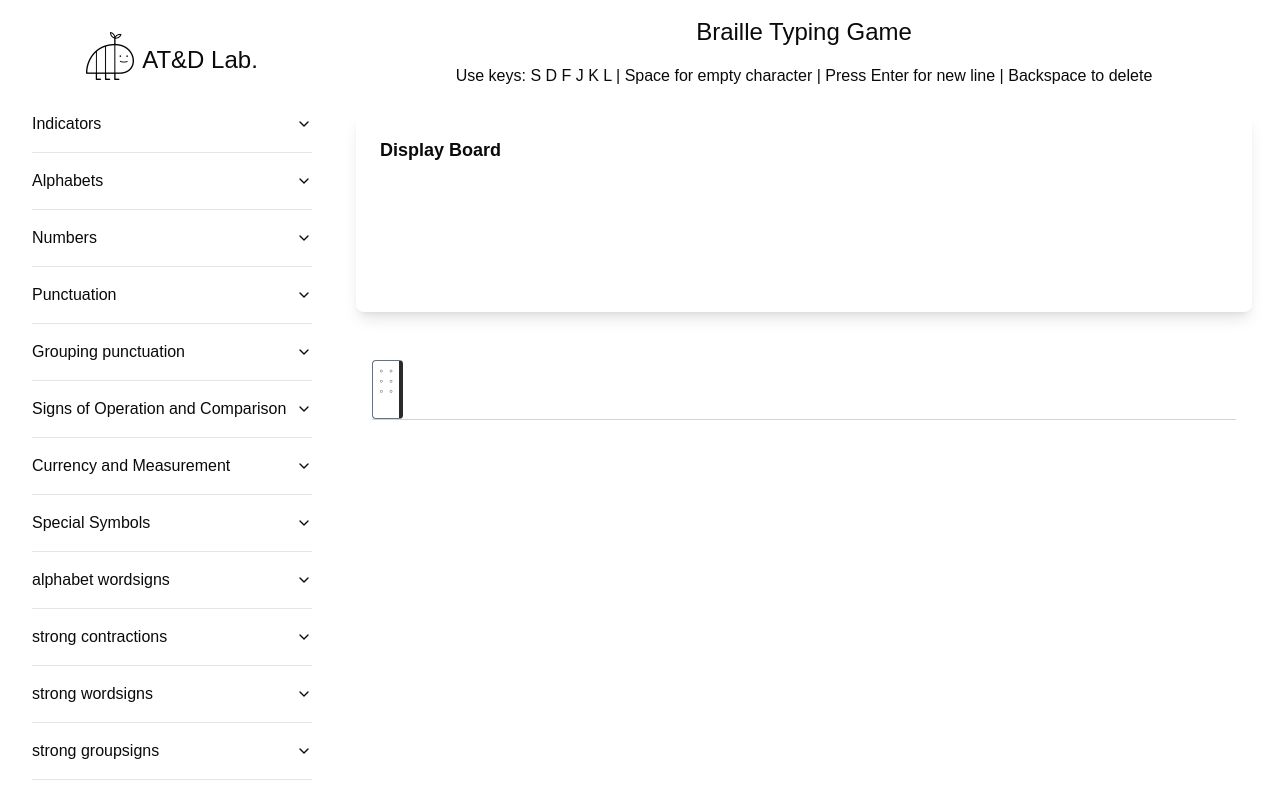
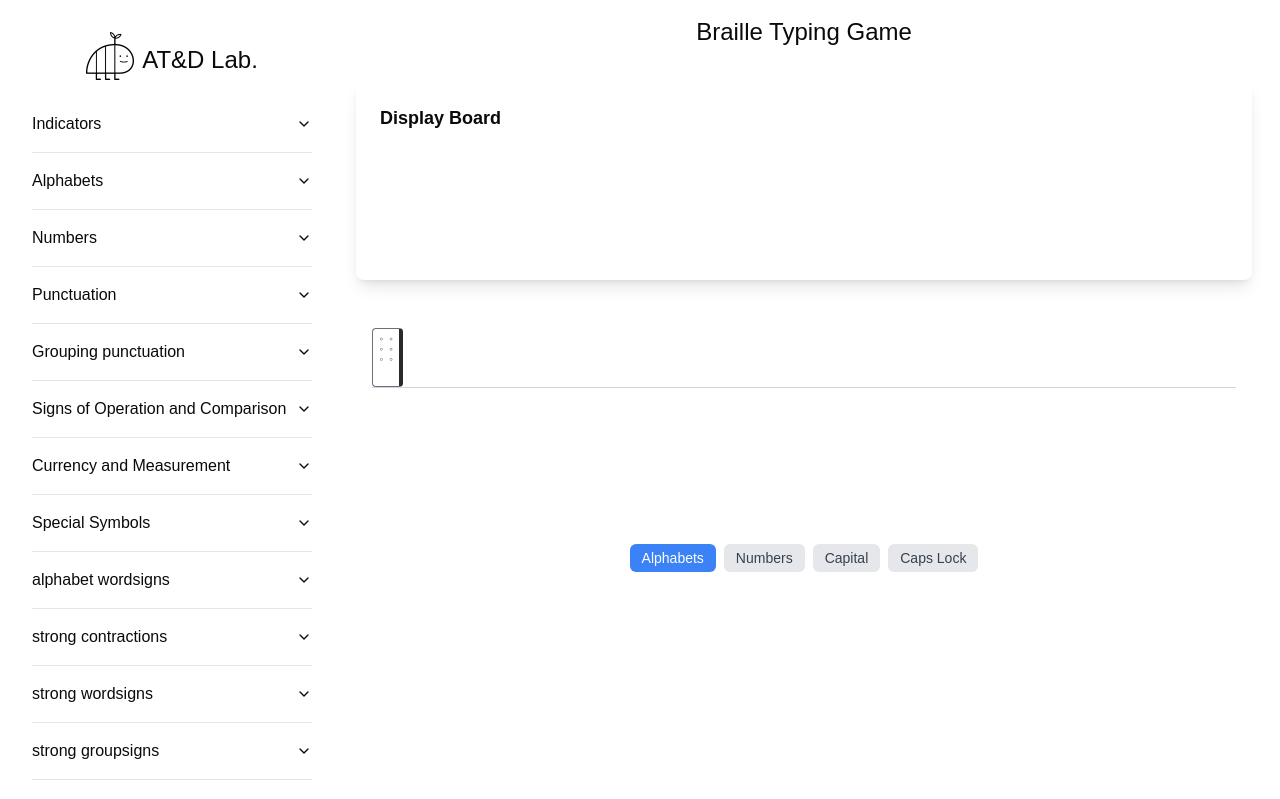
Before and after one commit to synicalToo/english-braille-application-html, a Next.js app: page /typing in a window 1280 px wide. Shown: the top 799 px of the page. Built offline with nearby package versions, Linux system fonts and the light colour scheme.

Commit message:
add typing mode and impose display board row limit

```diff
--- a/src/components/root/screen.tsx
+++ b/src/components/root/screen.tsx
@@ -5,6 +5,9 @@ import { BrailleFont } from "@/components/customUI/brailleFont";
 import { findBrailleMatch, keyToDotMap, updateBinaryPattern, findCombinedBrailleMatch } from "@/utils/gameplayUtils";
 import { BrailleEncodings } from "@/contents/en/brailleData";
 import { speakText } from "@/utils/audioUtils";
+import { TypingMode } from "@/lib/constants";
+
+const MAX_DISPLAY_ROWS = 5;
 
 export default function Screen() {
   const [pressedKeys, setPressedKeys] = useState<Set<string>>(new Set());
@@ -20,15 +23,13 @@ export default function Screen() {
     }
     return true;
   });
+  const [currentTypingMode, setCurrentTypingMode] = useState<TypingMode>(TypingMode.Alphabets);
 
-  // Helper function to get speech text
   const getSpeechText = (match: any) => {
     if (!match) return "";
-    // Always use title for indicators, punctuation, and symbols
     if (match.title && (match.symbol || match.title.includes("indicator") || match.title.includes("parentheses") || match.title.includes("bracket") || match.title.includes("quotation"))) {
       return match.title;
     }
-    // Use symbol or fallback to title for other cases
     return match.symbol || match.title;
   };
 
@@ -46,12 +47,11 @@ export default function Screen() {
     const handleKeyDown = (e: KeyboardEvent) => {
       if (e.key === "Enter") {
         if (keystrokeHistory.length > 0) {
-          // Speak the entire line before pushing to display board
           if (audioEnabled) {
             const lineText = keystrokeHistory.map((entry) => getSpeechText(entry.match)).join(" ");
             speakText(lineText, audioEnabled);
           }
-          setDisplayBoard((prev) => [...prev, keystrokeHistory]);
+          updateDisplayBoard(keystrokeHistory);
           setKeystrokeHistory([]);
         }
         return;
@@ -64,7 +64,6 @@ export default function Screen() {
         return;
       } else if (e.key === " ") {
         e.preventDefault();
-        // Only allow space if it's not the first character
         if (keystrokeHistory.length === 0) return;
 
         const spacePattern = "000000";
@@ -102,7 +101,6 @@ export default function Screen() {
         newPressedKeys.delete(e.key.toLowerCase());
         setPressedKeys(newPressedKeys);
 
-        // Speak immediately when all keys are released
         if (newPressedKeys.size === 0) {
           const currentPatternStr = currentPattern.join("");
           const match = findBrailleMatch(currentPatternStr);
@@ -116,7 +114,6 @@ export default function Screen() {
             }
           }
 
-          // Continue with existing pattern matching logic
           const lastEntry = keystrokeHistory[keystrokeHistory.length - 1];
           if (lastEntry?.match.keystroke.length > 1) {
             const combinedMatch = findCombinedBrailleMatch(lastEntry.pattern, currentPatternStr);
@@ -164,6 +161,13 @@ export default function Screen() {
     };
   }, [pressedKeys, currentPattern, keystrokeHistory, audioEnabled]);
 
+  const updateDisplayBoard = (newRow: Array<{ pattern: string; match: any }>) => {
+    setDisplayBoard((prevBoard) => {
+      const updatedBoard = [...prevBoard, newRow];
+      return updatedBoard.slice(-MAX_DISPLAY_ROWS);
+    });
+  };
+
   const getLineText = (line: Array<{ pattern: string; match: any }>) => {
     return line
       .map((entry) => {
@@ -179,7 +183,6 @@ export default function Screen() {
     <div className="flex flex-col items-center min-h-screen gap-4">
       <div className="text-center">
         <h1 className="text-2xl mb-4">Braille Typing Game</h1>
-        <p className="mb-2">Use keys: S D F J K L | Space for empty character | Press Enter for new line | Backspace to delete</p>
       </div>
 
       <div className="w-full max-w-4xl p-6 rounded-lg shadow-lg min-h-[200px] mb-4">
@@ -223,6 +226,21 @@ export default function Screen() {
           )}
         </div>
       </div>
+      <div className="mt-2 flex items-center gap-2 p-2 rounded">
+        <div className="flex gap-2">
+          {Object.keys(TypingMode)
+            .filter((key) => isNaN(Number(key)))
+            .map((mode) => (
+              <span
+                key={mode}
+                className={`px-3 py-1 rounded-md text-sm cursor-default
+                  ${currentTypingMode === TypingMode[mode as keyof typeof TypingMode] ? "bg-blue-500 text-white dark:bg-blue-600" : "bg-gray-200 text-gray-700 dark:bg-gray-700 dark:text-gray-200"}`}
+              >
+                {mode}
+              </span>
+            ))}
+        </div>
+      </div>
     </div>
   );
 }
--- a/src/lib/constants.ts
+++ b/src/lib/constants.ts
@@ -4,3 +4,10 @@ export const brailleDisplayIntervalOptions = ["1", "2", "3", "4", "5", "6", "7"]
 export const gameLengthOptions = ["1", "2", "3", "4", "5"];
 export const practiceTopicOptions = ["Words", "Numbers"];
 export const audioEffectOptions = ["None", "Quiz", "Cyber"];
+
+export enum TypingMode {
+  "Alphabets",
+  "Numbers",
+  "Capital",
+  "Caps Lock",
+}
```
